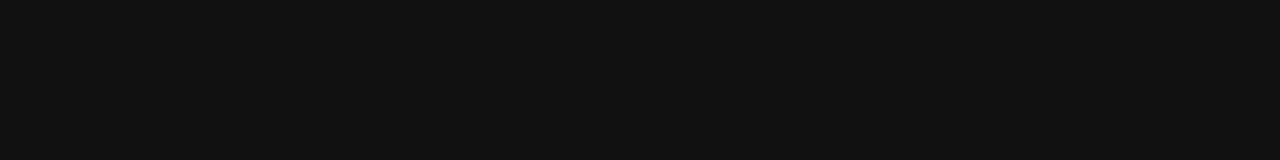
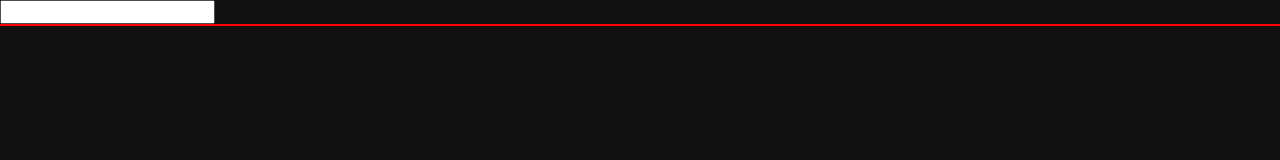
Before and after one commit to monre036/manipulacionDOM, a website built with Vite: page src/index.html in a window 1280 px wide. Built offline with nearby package versions, Linux system fonts and the light colour scheme; some packages are replaced by stand-ins of ours.

Commit message:
changes 1

```diff
--- a/src/index.html
+++ b/src/index.html
@@ -8,10 +8,20 @@
   <meta name="viewport" content="width=device-width, initial-scale=1.0" />
   <!-- CAMBIA EL TITLE!!! -->
   <title>Vite Template</title>
+  <style>
+    .newClass {
+      border: 1px solid red;
+      background-color: white;
+    }
+  </style>
+  <script type="module" src="./js/index.js" defer></script>
 </head>
 
 <body>
-  <script type="module" src="./js/index.js"></script>
+  <input type="text" name="" id="entrada">
+  <div id="myElementId" class="myClass"></div>
+  <div class="myClass newClass" id="salida"></div>
+
 </body>
 
 </html>
```
